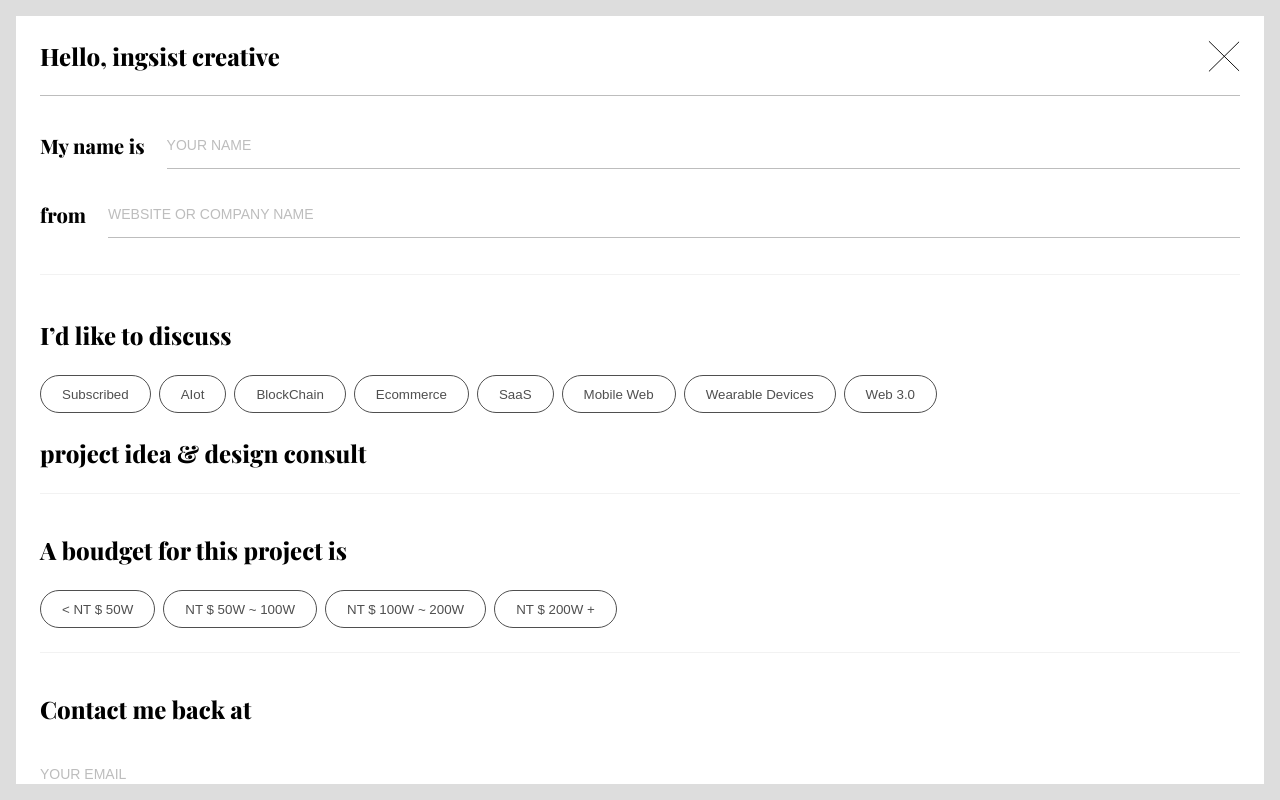
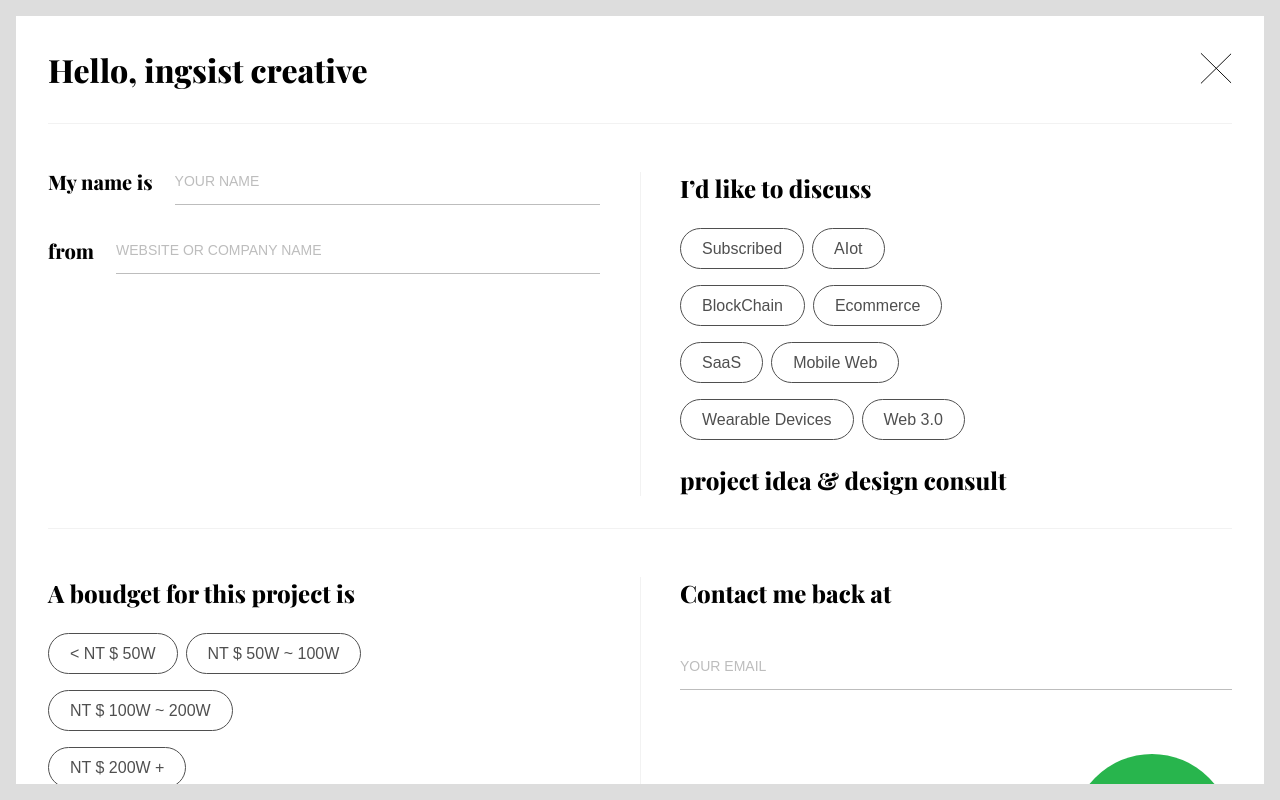
Before and after one commit to paulhuang1102/ingsist, a Next.js app: page / in a window 1280 px wide. Built offline with nearby package versions, Linux system fonts and the light colour scheme; a web font is replaced by a local one.

Commit message:
feat: talk style and function

```diff
--- /dev/null
+++ b/components/Button/circleButton.tsx
@@ -0,0 +1,41 @@
+import React from "react";
+import styled from "styled-components";
+import { device } from "@/styles/media";
+
+interface Props {
+  text: string;
+  onClick: () => void;
+  length?: number;
+  bgColor?: string;
+}
+
+const CircleButton: React.FC<Props> = ({
+  text,
+  onClick,
+  length = 80,
+  bgColor = "#000",
+}) => {
+  return (
+    <Button onClick={onClick} length={length} bgColor={bgColor}>
+      {text}
+    </Button>
+  );
+};
+
+const Button = styled.button<{ bgColor: string; length: number }>`
+  border: 0;
+  border-radius: 50%;
+  background-color: ${(props) => props.bgColor};
+  height: ${(props) => props.length}px;
+  width: ${(props) => props.length}px;
+  color: #fff;
+  white-space: break-spaces;
+  font-weight: 600;
+
+  ${device.laptop} {
+    height: ${(props) => props.length * 2}px;
+    width: ${(props) => props.length * 2}px;
+  }
+`;
+
+export default CircleButton;
--- a/components/Modal/talk.tsx
+++ b/components/Modal/talk.tsx
@@ -1,26 +1,35 @@
-import React, { ChangeEvent, useState, MouseEvent } from "react";
+import React, { ChangeEvent, useCallback, useState } from "react";
 import Image from "next/image";
 import styled from "styled-components";
 import { homeItems } from "@/data/home";
 import Button from "@/components/Button";
 import { PlayfairDisplayFont } from "@/styles/font";
+import CircleButton from "../Button/circleButton";
+import { primaryColor } from "@/styles/theme";
+import { device } from "@/styles/media";
 
 interface Props {
   close: Function;
 }
 
-const boudget = [
+const boudgets = [
   "< NT $ 50W",
   "NT $ 50W ~ 100W",
   "NT $ 100W ~ 200W",
   "NT $ 200W +",
 ];
 
+function mailTo(email: string, subject: string, body: string) {
+  // window.location.href = `mailto:zedozon@gmail.com?subject=${subject}&body=${body}`;
+  window.open(`mailto:${email}?subject=${subject}&body=${body}`);
+}
+
 const TalkModal: React.FC<Props> = ({ close }) => {
   const [name, setName] = useState<string>("");
   const [wc, setWc] = useState<string>("");
   const [discuss, setDiscuss] = useState<string>("");
-  const [bouget, setBouget] = useState<string>("");
+  const [boudget, setBouget] = useState<string>("");
+  const [email, setEmail] = useState<string>("");
 
   const handleTopic = (v: string) => {
     setDiscuss(v);
@@ -35,10 +44,21 @@ const TalkModal: React.FC<Props> = ({ close }) => {
     const { dataset, value } = target;
     if (dataset.value === "name") {
       setName(value);
-    } else {
+    } else if (dataset.value === "wc") {
       setWc(value);
+    } else if (dataset.value === "email") {
+      setEmail(value);
     }
   };
+
+  const submit = useCallback(() => {
+    mailTo(
+      "support@ingsist.com",
+      "Hello, ingsist creative",
+      `Hi, my name is ${name} from ${wc} %0D%0AI'd like to discuss ${discuss} project idea and design consult %0D%0AA boudget for this project is ${boudget} %0D%0AContact me back at ${email}`
+    );
+  }, [discuss, email, name, wc, boudget]);
+
   return (
     <Container className={PlayfairDisplayFont.className}>
       <Title>
@@ -100,12 +120,12 @@ const TalkModal: React.FC<Props> = ({ close }) => {
         <Select>
           <p>A boudget for this project is</p>
           <div>
-            {boudget.map((b) => (
+            {boudgets.map((b) => (
               <Button
                 key={b}
                 text={b}
                 onClick={() => handleBouget(b)}
-                selected={bouget === b}
+                selected={boudget === b}
                 size={0.875}
               />
             ))}
@@ -115,7 +135,19 @@ const TalkModal: React.FC<Props> = ({ close }) => {
         <Back>
           <p>Contact me back at</p>
 
-          <input placeholder="YOUR EMAIL" />
+          <div>
+            <input
+              placeholder="YOUR EMAIL"
+              value={email}
+              onChange={handleInput}
+              data-value="email"
+            />
+            <CircleButton
+              text="SUBMIT"
+              onClick={submit}
+              bgColor={primaryColor}
+            />
+          </div>
         </Back>
       </div>
     </Container>
@@ -124,7 +156,7 @@ const TalkModal: React.FC<Props> = ({ close }) => {
 
 const Client = styled.div`
   margin-bottom: 2.75rem;
-  border-bottom: 1px solid #F2F2F2;
+  border-bottom: 1px solid #f2f2f2;
 
   > div {
     display: flex;
@@ -143,8 +175,7 @@ const Client = styled.div`
 `;
 
 const Select = styled.div`
-  border-bottom: 1px solid #F2F2F2;
-  /* padding-bottom: 2.5rem; */
+  border-bottom: 1px solid #f2f2f2;
 
   > div {
     padding: 1rem 0;
@@ -155,8 +186,23 @@ const Select = styled.div`
     margin-right: 0.5rem;
   }
 
+
   .mb {
     margin-bottom: 1.5rem;
+  }
+
+  ${device.laptop} {
+    > div {
+      padding-right: 40%;
+    }
+
+    .mb {
+      margin-bottom: 0;
+    }
+
+    button {
+      font-size: 1rem;
+    }
   }
 `;
 
@@ -166,6 +212,8 @@ const Container = styled.div`
   width: 100%;
   background-color: #fff;
   padding: 1.5rem;
+  border-radius: 0 0 64px 0;
+
 
   > div {
     display: flex;
@@ -200,11 +248,55 @@ const Container = styled.div`
       font-size: 0.875rem;
     }
   }
+
+  ${device.laptop} {
+    border-radius: 0 0 112px 0;
+    padding: 2rem;
+
+    > div {
+      flex-direction: row;
+      border-bottom: 1px solid #f2f2f2;
+      padding-bottom: 2rem;
+      margin-bottom: 3rem;
+
+      > div {
+        flex: 1;
+        border-bottom: 0;
+
+        &:nth-child(even) {
+          margin-left: 80px;
+          position: relative;
+
+          &::before {
+            content: "";
+            position: absolute;
+            height: 100%;
+            border-left: 1px solid #f2f2f2;
+            left: -40px;
+          }
+        }
+      }
+
+      &:last-child {
+        border: 0;
+      }
+    }
+  }
 `;
 
 const Title = styled.div`
   padding-bottom: 1.25rem;
   border-bottom: 1px solid #bdbdbd;
+
+  ${device.laptop} {
+    padding-bottom: 2.5rem;
+
+    p {
+      font-size: 2rem;
+    }
+
+    justify-content: space-between;
+  }
 `;
 
 const Back = styled.div`
@@ -218,6 +310,30 @@ const Back = styled.div`
 
   input {
     flex: 1;
+    margin-right: 1rem;
+    margin-top: 0.5rem;
+  }
+
+  > div {
+    display: flex;
+    align-items: flex-start;
+  }
+
+  ${device.laptop} {
+    margin-top: 0;
+
+    > div {
+      flex-direction: column;
+    }
+
+    input {
+      width: 100%;
+      margin-bottom: 4rem;
+    }
+
+    button {
+      align-self: flex-end;
+    }
   }
 `;
 
--- a/pages/index.tsx
+++ b/pages/index.tsx
@@ -10,6 +10,7 @@ import { primaryColor } from "@/styles/theme";
 import { device } from "@/styles/media";
 import useModal from "@/hooks/useModal";
 import TalkModal from "@/components/Modal/talk";
+import CircleButton from "@/components/Button/circleButton";
 
 export default function Home() {
   const center = Math.round(homeItems.length / 2);
@@ -19,9 +20,8 @@ export default function Home() {
   const { isOpen, modal, toggle, setModal } = useModal({});
 
   useEffect(() => {
-    setModal(<TalkModal close={toggle} />)
-  }, [setModal, toggle])
-
+    setModal(<TalkModal close={toggle} />);
+  }, [setModal, toggle]);
 
   return (
     <>
@@ -50,10 +50,26 @@ export default function Home() {
           </SliderContainer>
 
           <Intro>
-            <h1>We build <br />the digital <br className="mobile" />experience,<br />and make it <br className="mobile" />happen.</h1>
-            <h2>A Digital Product Agency<br />Based in Taipei, Taiwan.</h2>
+            <h1>
+              We build <br />
+              the digital <br className="mobile" />
+              experience,
+              <br />
+              and make it <br className="mobile" />
+              happen.
+            </h1>
+            <h2>
+              A Digital Product Agency
+              <br />
+              Based in Taipei, Taiwan.
+            </h2>
           </Intro>
+
+          <FloatContainer>
+            <CircleButton text={`LET'S\nTALK`} onClick={toggle} />
+          </FloatContainer>
         </Main>
+
 
         <Modal
           isOpen={isOpen}
@@ -92,7 +108,7 @@ const Intro = styled.section`
       display: block;
 
       ${device.laptop} {
-        display: none
+        display: none;
       }
     }
   }
@@ -105,4 +121,10 @@ const Intro = styled.section`
   h2 {
     line-height: 1.25rem;
   }
+`;
+
+const FloatContainer = styled.div`
+  position: fixed;
+  bottom: 60px;
+  right: 1.5rem;
 `
```
Lines whose indentation alone changed are shown as unchanged.
